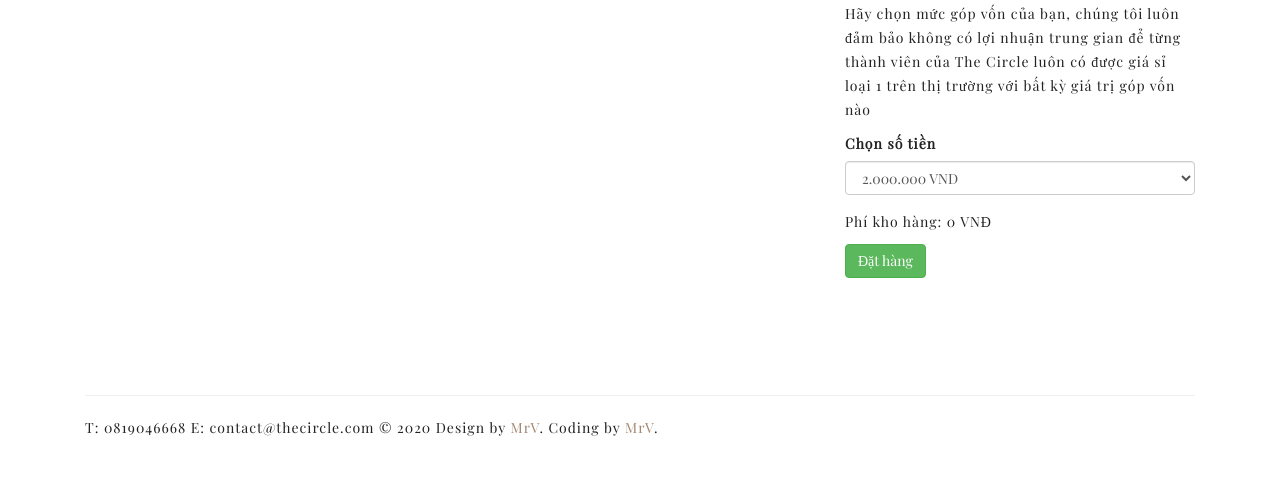
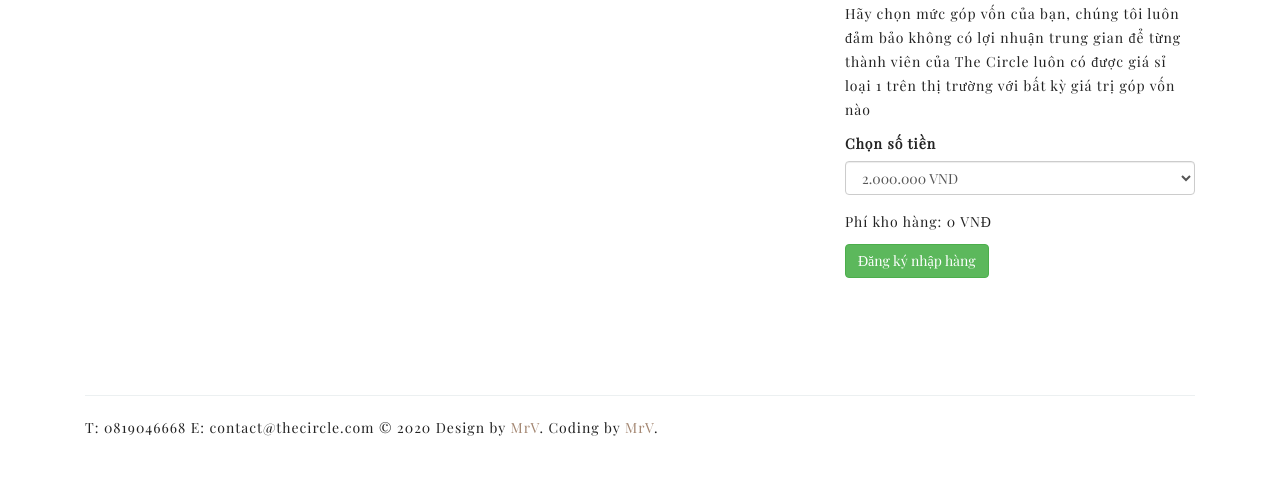
Before and after one commit to MrVu/thecircle, a Flask app: template app/templates/main/post_detail.html in a window 1280 px wide. Shown: the part 365-845 px from the top of the page. Run offline with Flask 2, Linux system fonts and the light colour scheme; the template is opened without the code that fills it: values that come from a table or form of the project are taken from there, others are empty; some libraries are stand-ins or nearby versions; some web fonts are replaced.

Commit message:
template

```diff
--- a/app/templates/admin/get_posts.html
+++ b/app/templates/admin/get_posts.html
@@ -1,6 +1,6 @@
 {% extends 'admin_base.html' %}
 {% block contents %}
-<table class="table table-striped">
+<table class="table table-hover">
     <thead>
     <tr>
         <th scope="col">#</th>
--- a/app/templates/main/post_detail.html
+++ b/app/templates/main/post_detail.html
@@ -18,7 +18,7 @@
                     {{ form.invest_money(class="form-control") }}
                 </div>
                 <p>Phí kho hàng: {{post.service_fee| thousand_seperator }} VNĐ </p>
-                <button type="submit" class="btn btn-success">Đặt hàng</button>
+                <button type="submit" class="btn btn-success">Đăng ký nhập hàng</button>
             </form>
 
         </div>
```
